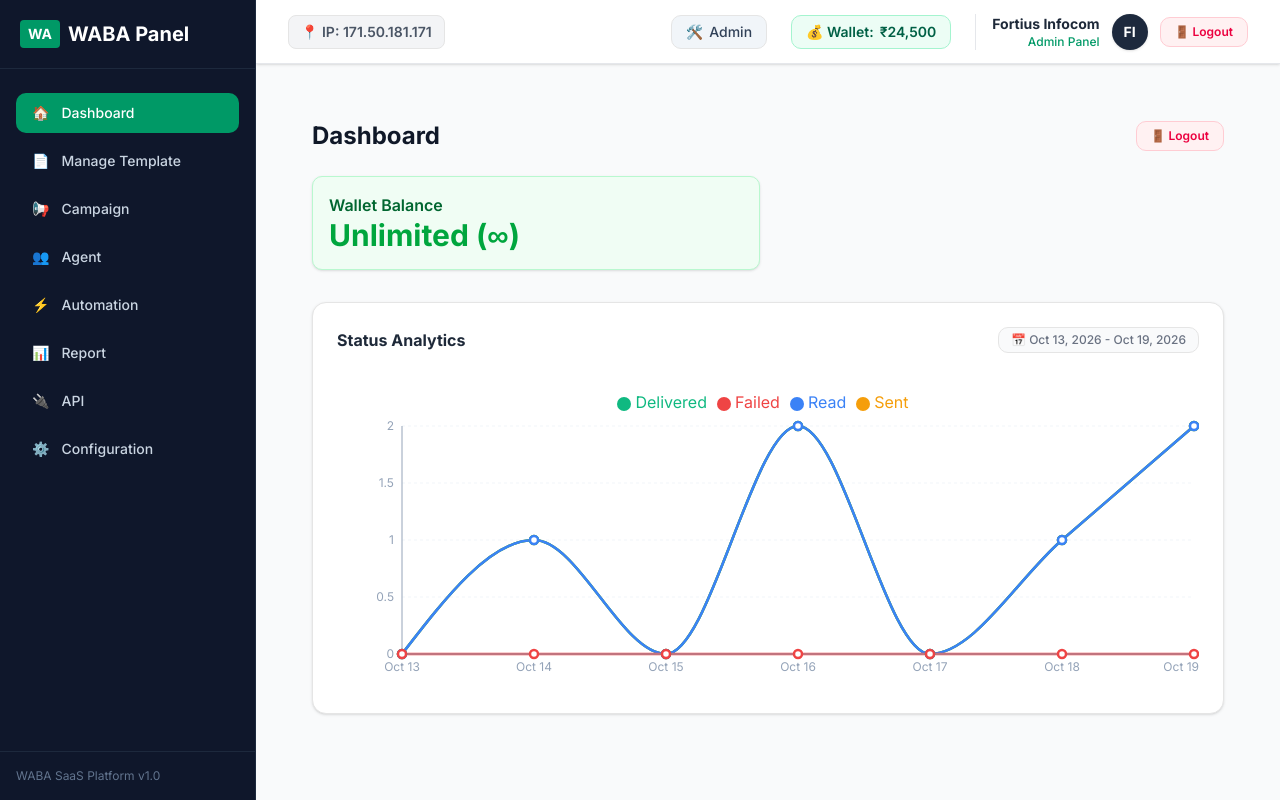
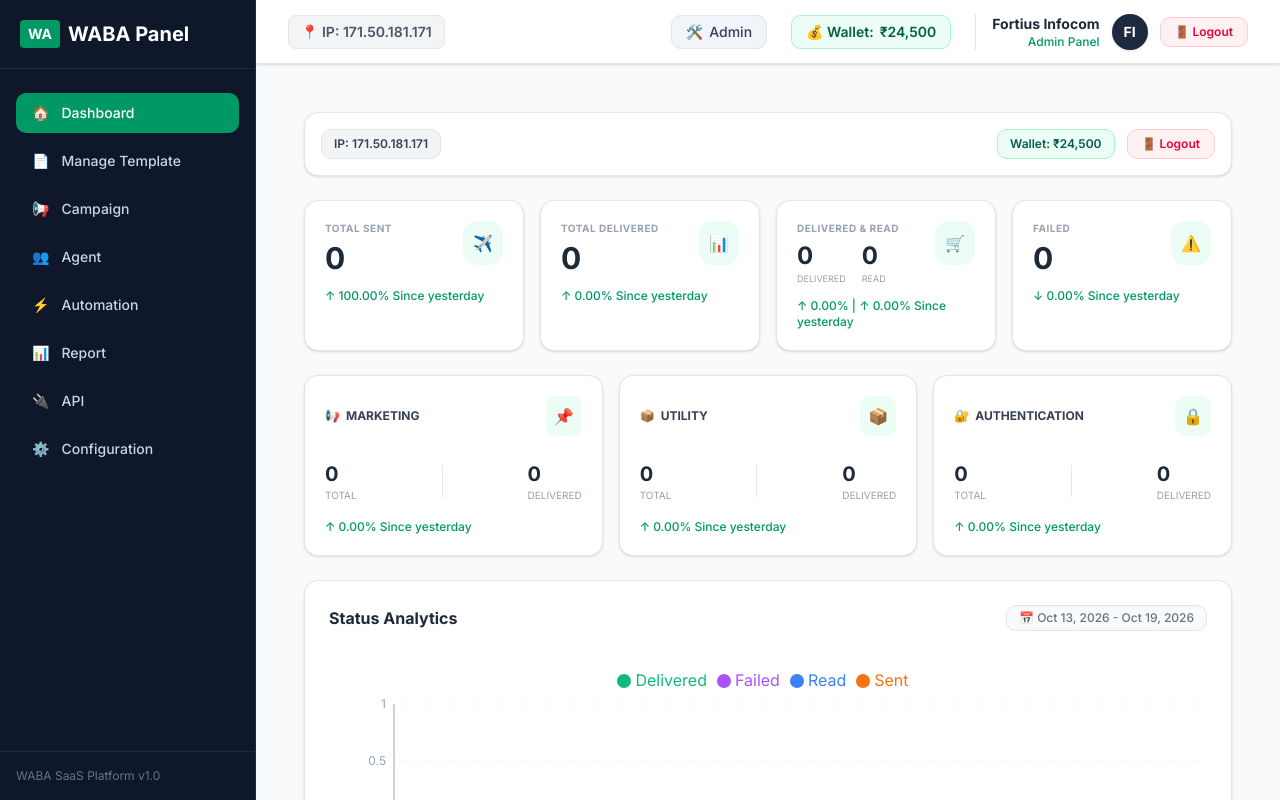
Before and after one commit to animeshfortius/waba-admin-panel, a Next.js app: page /dashboard in a window 1280 px wide. Built offline with nearby package versions, Linux system fonts and the light colour scheme.

Commit message:
Update dashboard to match exact UI design with metrics and chart

```diff
--- a/app/dashboard/page.tsx
+++ b/app/dashboard/page.tsx
@@ -1,62 +1,231 @@
+"use client";
+
+import { useState, useEffect } from "react";
+import {
+  LineChart,
+  Line,
+  XAxis,
+  YAxis,
+  CartesianGrid,
+  Tooltip,
+  Legend,
+  ResponsiveContainer,
+} from "recharts";
 import LogoutButton from "@/components/LogoutButton";
-import StatusAnalyticsChart from "@/components/StatusAnalyticsChart";
 
-export default async function DashboardPage() {
-  const user = {
-    name: "Admin",
-    role: "SUPER_ADMIN",
-    actualBalance: 0,
-    virtualBalance: 0,
-    walletBalance: 0,
-  };
+const analyticsData = [
+  { date: "Oct 13", Sent: 0, Delivered: 0, Read: 0, Failed: 0 },
+  { date: "Oct 14", Sent: 0, Delivered: 0, Read: 0, Failed: 0 },
+  { date: "Oct 15", Sent: 0, Delivered: 0, Read: 0, Failed: 0 },
+  { date: "Oct 16", Sent: 0, Delivered: 0, Read: 0, Failed: 0 },
+  { date: "Oct 17", Sent: 0, Delivered: 0, Read: 0, Failed: 0 },
+  { date: "Oct 18", Sent: 0, Delivered: 0, Read: 0, Failed: 0 },
+  { date: "Oct 19", Sent: 0, Delivered: 0, Read: 0, Failed: 0 },
+];
+
+export default function DashboardPage() {
+  const [mounted, setMounted] = useState(false);
+
+  useEffect(() => {
+    setMounted(true);
+  }, []);
 
   return (
-    <div className="p-8 max-w-6xl mx-auto space-y-8">
-      <div className="flex justify-between items-center mb-6">
-        <h1 className="text-2xl font-bold">Dashboard</h1>
-        <LogoutButton />
+    <div className="p-6 max-w-7xl mx-auto space-y-6 font-sans bg-gray-50 min-h-screen">
+      {/* Top Header Bar */}
+      <div className="flex justify-between items-center bg-white p-4 rounded-xl border shadow-sm">
+        <div className="flex items-center space-x-3">
+          <div className="text-xs bg-gray-100 border px-3 py-1.5 rounded-lg text-gray-700 font-semibold">
+            IP: 171.50.181.171
+          </div>
+        </div>
+        <div className="flex items-center space-x-3">
+          <div className="text-xs bg-emerald-50 text-emerald-800 border border-emerald-200 px-3 py-1.5 rounded-lg font-semibold">
+            Wallet: ₹24,500
+          </div>
+          <LogoutButton />
+        </div>
       </div>
 
-      <div className="grid grid-cols-1 md:grid-cols-2 gap-4">
-        {user.role === "SUPER_ADMIN" && (
-          <div className="p-4 bg-green-50 border border-green-200 rounded-lg shadow">
-            <h3 className="font-semibold text-green-800">Wallet Balance</h3>
-            <p className="text-3xl font-bold text-green-600">Unlimited (∞)</p>
+      {/* Top 4 Metric Cards */}
+      <div className="grid grid-cols-1 md:grid-cols-4 gap-4">
+        {/* Total Sent */}
+        <div className="bg-white p-5 rounded-xl border shadow-sm relative overflow-hidden space-y-3">
+          <div className="flex justify-between items-start">
+            <div>
+              <p className="text-[10px] font-bold text-gray-400 tracking-wider">TOTAL SENT</p>
+              <h3 className="text-3xl font-bold text-gray-800 mt-1">0</h3>
+            </div>
+            <div className="bg-emerald-50 p-2.5 rounded-xl text-emerald-600">
+              ✈️
+            </div>
           </div>
-        )}
+          <p className="text-xs text-emerald-600 font-medium">↑ 100.00% Since yesterday</p>
+        </div>
 
-        {user.role === "RESELLER" && (
-          <>
-            <div className="p-4 bg-blue-50 border border-blue-200 rounded-lg shadow">
-              <h3 className="font-semibold text-blue-800">Actual Balance</h3>
-              <p className="text-3xl font-bold text-blue-600">₹{user.actualBalance}</p>
+        {/* Total Delivered */}
+        <div className="bg-white p-5 rounded-xl border shadow-sm relative overflow-hidden space-y-3">
+          <div className="flex justify-between items-start">
+            <div>
+              <p className="text-[10px] font-bold text-gray-400 tracking-wider">TOTAL DELIVERED</p>
+              <h3 className="text-3xl font-bold text-gray-800 mt-1">0</h3>
             </div>
-            <div className="p-4 bg-purple-50 border border-purple-200 rounded-lg shadow">
-              <h3 className="font-semibold text-purple-800">Virtual Balance</h3>
-              <p className="text-3xl font-bold text-purple-600">₹{user.virtualBalance}</p>
+            <div className="bg-emerald-50 p-2.5 rounded-xl text-emerald-600">
+              📊
             </div>
-          </>
-        )}
+          </div>
+          <p className="text-xs text-emerald-600 font-medium">↑ 0.00% Since yesterday</p>
+        </div>
 
-        {user.role === "USER" && (
-          <div className="p-4 bg-gray-50 border border-gray-200 rounded-lg shadow">
-            <h3 className="font-semibold text-gray-800">Wallet Balance</h3>
-            <p className="text-3xl font-bold text-gray-600">₹{user.walletBalance || user.virtualBalance}</p>
+        {/* Delivered & Read */}
+        <div className="bg-white p-5 rounded-xl border shadow-sm relative overflow-hidden space-y-3">
+          <div className="flex justify-between items-start">
+            <div>
+              <p className="text-[10px] font-bold text-gray-400 tracking-wider">DELIVERED & READ</p>
+              <div className="flex items-baseline space-x-4 mt-1">
+                <div>
+                  <span className="text-2xl font-bold text-gray-800">0</span>
+                  <p className="text-[9px] text-gray-400">DELIVERED</p>
+                </div>
+                <div>
+                  <span className="text-2xl font-bold text-gray-800">0</span>
+                  <p className="text-[9px] text-gray-400">READ</p>
+                </div>
+              </div>
+            </div>
+            <div className="bg-emerald-50 p-2.5 rounded-xl text-emerald-600">
+              🛒
+            </div>
           </div>
-        )}
+          <p className="text-xs text-emerald-600 font-medium">↑ 0.00% | ↑ 0.00% Since yesterday</p>
+        </div>
+
+        {/* Failed */}
+        <div className="bg-white p-5 rounded-xl border shadow-sm relative overflow-hidden space-y-3">
+          <div className="flex justify-between items-start">
+            <div>
+              <p className="text-[10px] font-bold text-gray-400 tracking-wider">FAILED</p>
+              <h3 className="text-3xl font-bold text-gray-800 mt-1">0</h3>
+            </div>
+            <div className="bg-emerald-50 p-2.5 rounded-xl text-emerald-600">
+              ⚠️
+            </div>
+          </div>
+          <p className="text-xs text-emerald-600 font-medium">↓ 0.00% Since yesterday</p>
+        </div>
       </div>
 
-      {/* Graphical Status Analytics Chart Section */}
+      {/* Category Breakdown Cards (Marketing, Utility, Authentication) */}
+      <div className="grid grid-cols-1 md:grid-cols-3 gap-4">
+        {/* Marketing */}
+        <div className="bg-white p-5 rounded-xl border shadow-sm space-y-4">
+          <div className="flex justify-between items-center">
+            <span className="text-xs font-bold text-gray-700 flex items-center space-x-1.5">
+              <span>📢</span><span>MARKETING</span>
+            </span>
+            <div className="bg-emerald-50 p-2 rounded-lg text-emerald-600">
+              📌
+            </div>
+          </div>
+          <div className="flex justify-between items-center pt-2">
+            <div>
+              <span className="text-xl font-bold text-gray-800">0</span>
+              <p className="text-[10px] text-gray-400">TOTAL</p>
+            </div>
+            <div className="h-8 w-[1px] bg-gray-200"></div>
+            <div>
+              <span className="text-xl font-bold text-gray-800">0</span>
+              <p className="text-[10px] text-gray-400">DELIVERED</p>
+            </div>
+          </div>
+          <p className="text-xs text-emerald-600 font-medium">↑ 0.00% Since yesterday</p>
+        </div>
+
+        {/* Utility */}
+        <div className="bg-white p-5 rounded-xl border shadow-sm space-y-4">
+          <div className="flex justify-between items-center">
+            <span className="text-xs font-bold text-gray-700 flex items-center space-x-1.5">
+              <span>📦</span><span>UTILITY</span>
+            </span>
+            <div className="bg-emerald-50 p-2 rounded-lg text-emerald-600">
+              📦
+            </div>
+          </div>
+          <div className="flex justify-between items-center pt-2">
+            <div>
+              <span className="text-xl font-bold text-gray-800">0</span>
+              <p className="text-[10px] text-gray-400">TOTAL</p>
+            </div>
+            <div className="h-8 w-[1px] bg-gray-200"></div>
+            <div>
+              <span className="text-xl font-bold text-gray-800">0</span>
+              <p className="text-[10px] text-gray-400">DELIVERED</p>
+            </div>
+          </div>
+          <p className="text-xs text-emerald-600 font-medium">↑ 0.00% Since yesterday</p>
+        </div>
+
+        {/* Authentication */}
+        <div className="bg-white p-5 rounded-xl border shadow-sm space-y-4">
+          <div className="flex justify-between items-center">
+            <span className="text-xs font-bold text-gray-700 flex items-center space-x-1.5">
+              <span>🔐</span><span>AUTHENTICATION</span>
+            </span>
+            <div className="bg-emerald-50 p-2 rounded-lg text-emerald-600">
+              🔒
+            </div>
+          </div>
+          <div className="flex justify-between items-center pt-2">
+            <div>
+              <span className="text-xl font-bold text-gray-800">0</span>
+              <p className="text-[10px] text-gray-400">TOTAL</p>
+            </div>
+            <div className="h-8 w-[1px] bg-gray-200"></div>
+            <div>
+              <span className="text-xl font-bold text-gray-800">0</span>
+              <p className="text-[10px] text-gray-400">DELIVERED</p>
+            </div>
+          </div>
+          <p className="text-xs text-emerald-600 font-medium">↑ 0.00% Since yesterday</p>
+        </div>
+      </div>
+
+      {/* Status Analytics Line Chart Section */}
       <div className="bg-white p-6 rounded-xl border shadow-sm space-y-4">
         <div className="flex items-center justify-between">
           <h3 className="text-base font-bold text-gray-800">Status Analytics</h3>
-          <span className="text-xs text-gray-500 font-medium bg-gray-50 px-3 py-1 rounded-lg border">
-            📅 Oct 13, 2026 - Oct 19, 2026
-          </span>
+          <div className="flex items-center space-x-2">
+            <span className="text-xs text-gray-500 font-medium bg-gray-50 px-3 py-1 rounded-lg border">
+              📅 Oct 13, 2026 - Oct 19, 2026
+            </span>
+          </div>
         </div>
 
-        {/* Chart Component Render */}
-        <StatusAnalyticsChart />
+        <div style={{ width: "100%", height: "320px" }} className="pt-4">
+          {mounted ? (
+            <ResponsiveContainer width="100%" height="100%">
+              <LineChart data={analyticsData}>
+                <CartesianGrid strokeDasharray="3 3" vertical={false} stroke="#F1F5F9" />
+                <XAxis dataKey="date" tickLine={false} stroke="#94A3B8" fontSize={12} />
+                <YAxis domain={[-1, 1]} ticks={[-1, -0.5, 0, 0.5, 1]} tickLine={false} stroke="#94A3B8" fontSize={12} />
+                <Tooltip
+                  contentStyle={{ backgroundColor: "#0F172A", borderRadius: "8px", border: "none", color: "#FFF" }}
+                  itemStyle={{ color: "#FFF", fontSize: "12px" }}
+                />
+                <Legend verticalAlign="top" height={36} iconType="circle" />
+
+                <Line type="monotone" dataKey="Sent" stroke="#F97316" strokeWidth={2} dot={{ r: 4 }} />
+                <Line type="monotone" dataKey="Delivered" stroke="#10B981" strokeWidth={2} dot={{ r: 4 }} />
+                <Line type="monotone" dataKey="Read" stroke="#3B82F6" strokeWidth={2} dot={{ r: 4 }} />
+                <Line type="monotone" dataKey="Failed" stroke="#A855F7" strokeWidth={2} dot={{ r: 4 }} />
+              </LineChart>
+            </ResponsiveContainer>
+          ) : (
+            <div className="h-full w-full flex items-center justify-center text-gray-400 text-xs">
+              Loading Chart...
+            </div>
+          )}
+        </div>
       </div>
     </div>
   );
--- a/components/sidebar.tsx
+++ b/components/sidebar.tsx
@@ -14,7 +14,7 @@ import {
 } from "lucide-react";
 
 const navItems = [
-  { name: "Dashboard", href: "/", icon: LayoutDashboard },
+  { name: "Dashboard", href: "/dashboard", icon: LayoutDashboard }, // Yahan "/" se "/dashboard" kar diya hai
   { name: "Admin Panel", href: "/admin/admin-home", icon: ShieldAlert },
   { name: "Clients", href: "/clients", icon: Users },
   { name: "WABA Accounts", href: "/waba", icon: Radio },
@@ -57,7 +57,6 @@ export default function Sidebar() {
       </div>
 
       <div className="border-t border-slate-800 pt-4 px-2 flex flex-col gap-3">
-        {/* Logout Button yahan add ho gaya hai */}
         <LogoutButton />
 
         <div className="text-xs text-slate-500">
```
